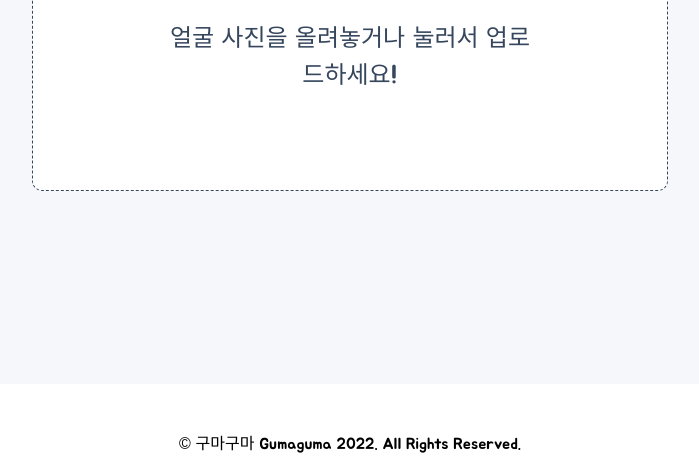
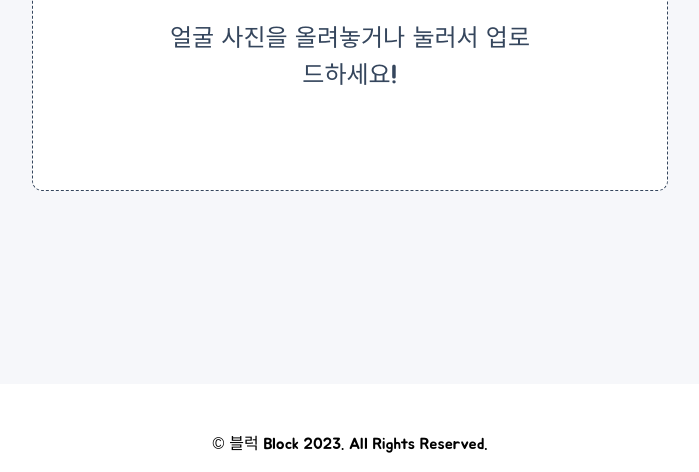
Before and after one commit to gumagumaa/countryface, a plain HTML site: page index.html in a window 1280 px wide. Shown: the part 753-1225 px from the top of the page, without its empty margins (290-989 px from the left). Drawn offline with nearby package versions, Linux system fonts and the light colour scheme.

Commit message:
Update index.html

```diff
--- a/index.html
+++ b/index.html
@@ -111,7 +111,7 @@
 <script type="text/javascript" src="//t1.daumcdn.net/kas/static/ba.min.js" async></script>
     <footer class="footer pt-5 container d-flex justify-content-center">
         <div>
-            <p>&copy; 구마구마 Gumaguma 2022. All Rights Reserved. </p>
+            <p>&copy; 블럭 Block 2023. All Rights Reserved. </p>
         </div>
     </footer>
     <script>
```
